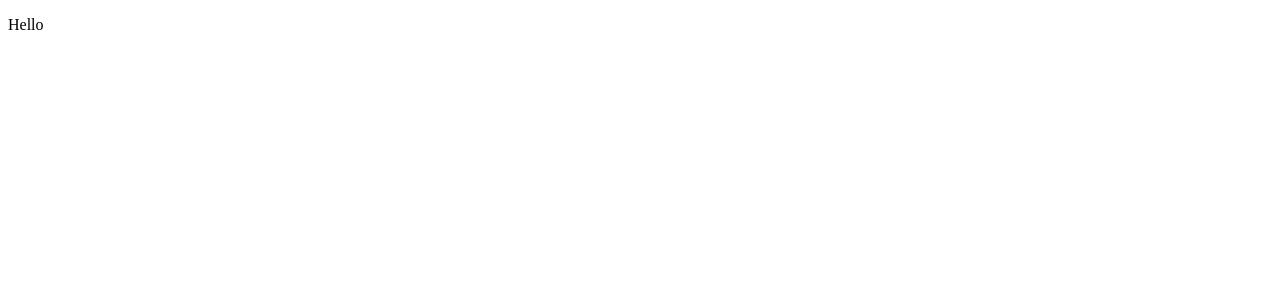
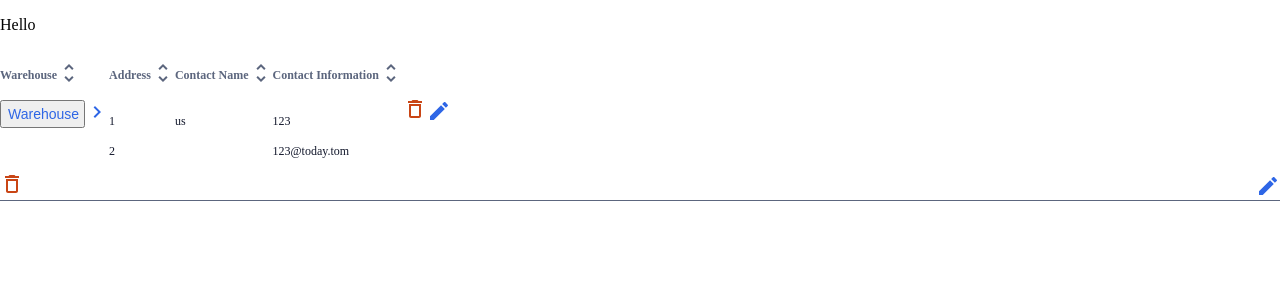
Before and after one commit to RayanCC/InStock-frontEnd, a React (Create React App) app: page / in a window 1280 px wide. Shown: the top 300 px of the page. Built offline with nearby package versions, Linux system fonts and the light colour scheme.

Commit message:
- mobile styling completed - few changes in mixins

```diff
--- a/src/App.js
+++ b/src/App.js
@@ -1,7 +1,18 @@
+import Warehouse from "./components/Warehouse/Warehouse";
+import "./styles/global.scss";
+
 function App() {
   return (
     <div className="app">
       <p>Hello</p>
+      <Warehouse
+        warehouse={"Warehouse"}
+        address_line_1={"1"}
+        address_line_2={"2"}
+        contact={"us"}
+        number={"123"}
+        email={"123@today.tom"}
+      />
     </div>
   );
 }
--- a/src/components/Warehouse/Warehouse.js
+++ b/src/components/Warehouse/Warehouse.js
@@ -1,12 +1,213 @@
 import React from "react";
+import "./warehouse.scss";
 
-const Warehouse = () => {
+const Warehouse = ({
+  warehouse,
+  address_line_1,
+  address_line_2,
+  contact,
+  number,
+  email,
+}) => {
   return (
     <div className="warehouse__container">
-      <h1>Warehouses</h1>
-      <div>
-        <input type="text" placeholder="Search..." />
-        <button>+ Add New Warehouse</button>
+      <div className="warehouse__container--grid">
+        <div className="warehouse__container--grid-warehouse">
+          <div className="warehouse__container--warehouse">
+            <div className="warehouse__container--flex">
+              <div>
+                <h4 className="warehouse__container--title">Warehouse</h4>
+              </div>
+              <div>
+                <svg
+                  width="24"
+                  height="24"
+                  viewBox="0 0 24 24"
+                  fill="none"
+                  xmlns="http://www.w3.org/2000/svg"
+                  className="warehouse__container--icon sort mobile-hidden"
+                >
+                  <path
+                    d="M12 5.83L15.17 9L16.58 7.59L12 3L7.41003 7.59L8.83003 9L12 5.83ZM12 18.17L8.83003 15L7.42003 16.41L12 21L16.59 16.41L15.17 15L12 18.17Z"
+                    fill="#5C667E"
+                  />
+                </svg>
+              </div>
+            </div>
+            <div className="warehouse__container--flex">
+              <div>
+                <button className="warehouse__container--btn">
+                  {warehouse}
+                </button>
+              </div>
+              <div>
+                <svg
+                  width="24"
+                  height="24"
+                  viewBox="0 0 24 24"
+                  fill="none"
+                  xmlns="http://www.w3.org/2000/svg"
+                  className="warehouse__container--icon sort mobile-hidden"
+                >
+                  <path
+                    d="M9.99997 6L8.58997 7.41L13.17 12L8.58997 16.59L9.99997 18L16 12L9.99997 6Z"
+                    fill="#2E66E6"
+                  />
+                </svg>
+              </div>
+            </div>
+          </div>
+
+          <div className="warehouse__container--address">
+            <div className="warehouse__container--flex">
+              <div>
+                <h4 className="warehouse__container--title">Address</h4>
+              </div>
+              <div>
+                <svg
+                  width="24"
+                  height="24"
+                  viewBox="0 0 24 24"
+                  fill="none"
+                  xmlns="http://www.w3.org/2000/svg"
+                  className="warehouse__container--icon sort mobile-hidden"
+                >
+                  <path
+                    d="M12 5.83L15.17 9L16.58 7.59L12 3L7.41003 7.59L8.83003 9L12 5.83ZM12 18.17L8.83003 15L7.42003 16.41L12 21L16.59 16.41L15.17 15L12 18.17Z"
+                    fill="#5C667E"
+                  />
+                </svg>
+              </div>
+            </div>
+            <div className="warehouse__container--">
+              <p className="warehouse__container--text">{address_line_1}</p>
+              <p className="warehouse__container--text">{address_line_2}</p>
+            </div>
+          </div>
+        </div>
+
+        <div className="warehouse__container--grid-info">
+          <div className="warehouse__container--contact">
+            <div className="warehouse__container--flex">
+              <div>
+                <h4 className="warehouse__container--title">Contact Name</h4>
+              </div>
+              <div>
+                <svg
+                  width="24"
+                  height="24"
+                  viewBox="0 0 24 24"
+                  fill="none"
+                  xmlns="http://www.w3.org/2000/svg"
+                  className="warehouse__container--icon sort mobile-hidden"
+                >
+                  <path
+                    d="M12 5.83L15.17 9L16.58 7.59L12 3L7.41003 7.59L8.83003 9L12 5.83ZM12 18.17L8.83003 15L7.42003 16.41L12 21L16.59 16.41L15.17 15L12 18.17Z"
+                    fill="#5C667E"
+                  />
+                </svg>
+              </div>
+            </div>
+            <div>
+              <p className="warehouse__container--text">{contact}</p>
+            </div>
+          </div>
+
+          <div className="warehouse__container--contact">
+            <div className="warehouse__container--flex">
+              <div>
+                <h4 className="warehouse__container--title">
+                  Contact Information
+                </h4>
+              </div>
+              <div>
+                <svg
+                  width="24"
+                  height="24"
+                  viewBox="0 0 24 24"
+                  fill="none"
+                  xmlns="http://www.w3.org/2000/svg"
+                  className="warehouse__container--icon sort mobile-hidden"
+                >
+                  <path
+                    d="M12 5.83L15.17 9L16.58 7.59L12 3L7.41003 7.59L8.83003 9L12 5.83ZM12 18.17L8.83003 15L7.42003 16.41L12 21L16.59 16.41L15.17 15L12 18.17Z"
+                    fill="#5C667E"
+                  />
+                </svg>
+              </div>
+            </div>
+            <div>
+              <p className="warehouse__container--text">{number}</p>
+              <p className="warehouse__container--text">{email}</p>
+            </div>
+          </div>
+        </div>
+
+        <div className="warehouse__container--grid icon">
+          <div>
+            <svg
+              width="24"
+              height="24"
+              viewBox="0 0 24 24"
+              fill="none"
+              xmlns="http://www.w3.org/2000/svg"
+              className="warehouse__container--icon delete"
+            >
+              <path
+                d="M6 19C6 20.1 6.9 21 8 21H16C17.1 21 18 20.1 18 19V7H6V19ZM8 9H16V19H8V9ZM15.5 4L14.5 3H9.5L8.5 4H5V6H19V4H15.5Z"
+                fill="#C94515"
+              />
+            </svg>
+          </div>
+          <div>
+            <svg
+              width="24"
+              height="24"
+              viewBox="0 0 24 24"
+              fill="none"
+              xmlns="http://www.w3.org/2000/svg"
+              className="warehouse__container--icon edit"
+            >
+              <path
+                d="M3 17.25V21H6.75L17.81 9.94L14.06 6.19L3 17.25ZM20.71 7.04C21.1 6.65 21.1 6.02 20.71 5.63L18.37 3.29C17.98 2.9 17.35 2.9 16.96 3.29L15.13 5.12L18.88 8.87L20.71 7.04V7.04Z"
+                fill="#2E66E6"
+              />
+            </svg>
+          </div>
+        </div>
+      </div>
+
+      <div className="warehouse__container--grid icon">
+        <div>
+          <svg
+            width="24"
+            height="24"
+            viewBox="0 0 24 24"
+            fill="none"
+            xmlns="http://www.w3.org/2000/svg"
+            className="warehouse__container--icon delete"
+          >
+            <path
+              d="M6 19C6 20.1 6.9 21 8 21H16C17.1 21 18 20.1 18 19V7H6V19ZM8 9H16V19H8V9ZM15.5 4L14.5 3H9.5L8.5 4H5V6H19V4H15.5Z"
+              fill="#C94515"
+            />
+          </svg>
+        </div>
+        <div>
+          <svg
+            width="24"
+            height="24"
+            viewBox="0 0 24 24"
+            fill="none"
+            xmlns="http://www.w3.org/2000/svg"
+            className="warehouse__container--icon edit"
+          >
+            <path
+              d="M3 17.25V21H6.75L17.81 9.94L14.06 6.19L3 17.25ZM20.71 7.04C21.1 6.65 21.1 6.02 20.71 5.63L18.37 3.29C17.98 2.9 17.35 2.9 16.96 3.29L15.13 5.12L18.88 8.87L20.71 7.04V7.04Z"
+              fill="#2E66E6"
+            />
+          </svg>
+        </div>
       </div>
     </div>
   );
--- a/src/components/Warehouse/warehouse.scss
+++ b/src/components/Warehouse/warehouse.scss
@@ -1 +1,59 @@
 @import "../../styles/partials/mixins";
+
+.warehouse__container {
+  border-bottom: 1px solid $slate;
+  height: auto;
+  &--grid {
+    display: grid;
+    grid-template-columns: 1fr 1fr;
+
+    @include tablet {
+      display: flex;
+      align-items: center;
+    }
+
+    &-warehouse {
+      @include tablet {
+        display: flex;
+        flex-direction: row;
+      }
+    }
+
+    &-info {
+      @include tablet {
+        display: flex;
+      }
+    }
+
+    &.icon {
+      display: grid;
+    }
+  }
+
+  &--flex {
+    display: flex;
+    align-items: center;
+  }
+
+  &--title {
+    @include tableHeader;
+    color: $slate;
+  }
+
+  &--btn {
+    @include textLink;
+    @include labelText;
+  }
+
+  &--text {
+    color: $instock-black;
+    @include bodySmall;
+  }
+
+  &--icon {
+    &.edit {
+      float: right;
+      fill: black !important;
+    }
+  }
+}
--- a/src/styles/globacl.scss
+++ b/src/styles/global.scss
@@ -1,8 +1,14 @@
 @import "./partials/mixins";
 
-html {
+body {
   margin: 0;
   padding: 0;
   scroll-behavior: smooth;
   box-sizing: border-box;
 }
+
+.mobile-hidden {
+  @include mobile {
+    display: none;
+  }
+}
--- a/src/styles/partials/_mixins.scss
+++ b/src/styles/partials/_mixins.scss
@@ -1,3 +1,24 @@
+//Media Query
+$tablet: 768px;
+$desktop: 1280px;
+
+@mixin tablet {
+  @media screen and (min-width: 768px) {
+    @content;
+  }
+}
+
+@mixin desktop {
+  @media screen and (min-width: 1280px) {
+    @content;
+  }
+}
+
+@mixin mobile {
+  @media screen and (max-width: 767px) {
+    @content;
+  }
+}
 //Type Kit
 @mixin pageHeader {
   font-size: 32px;
```
